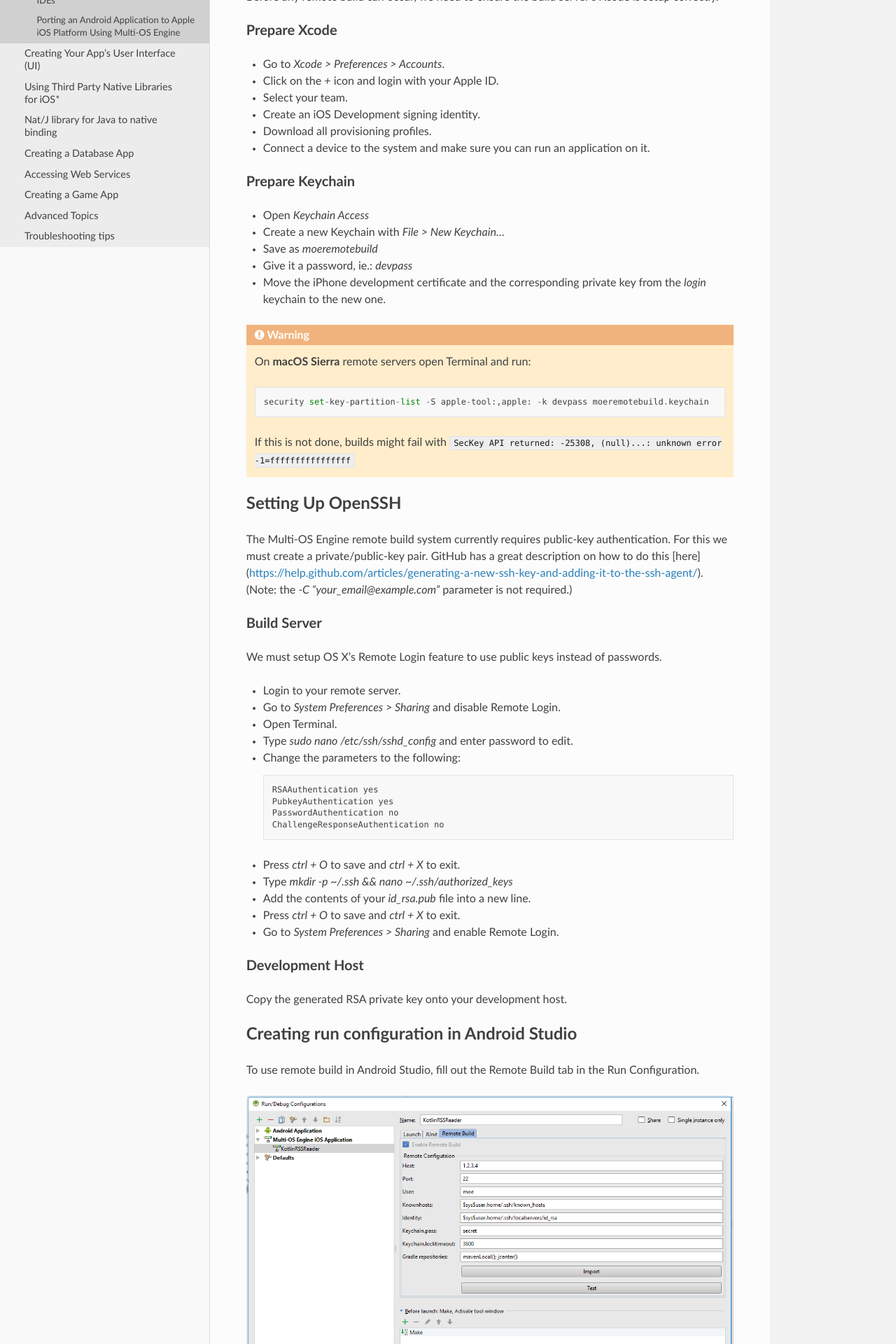
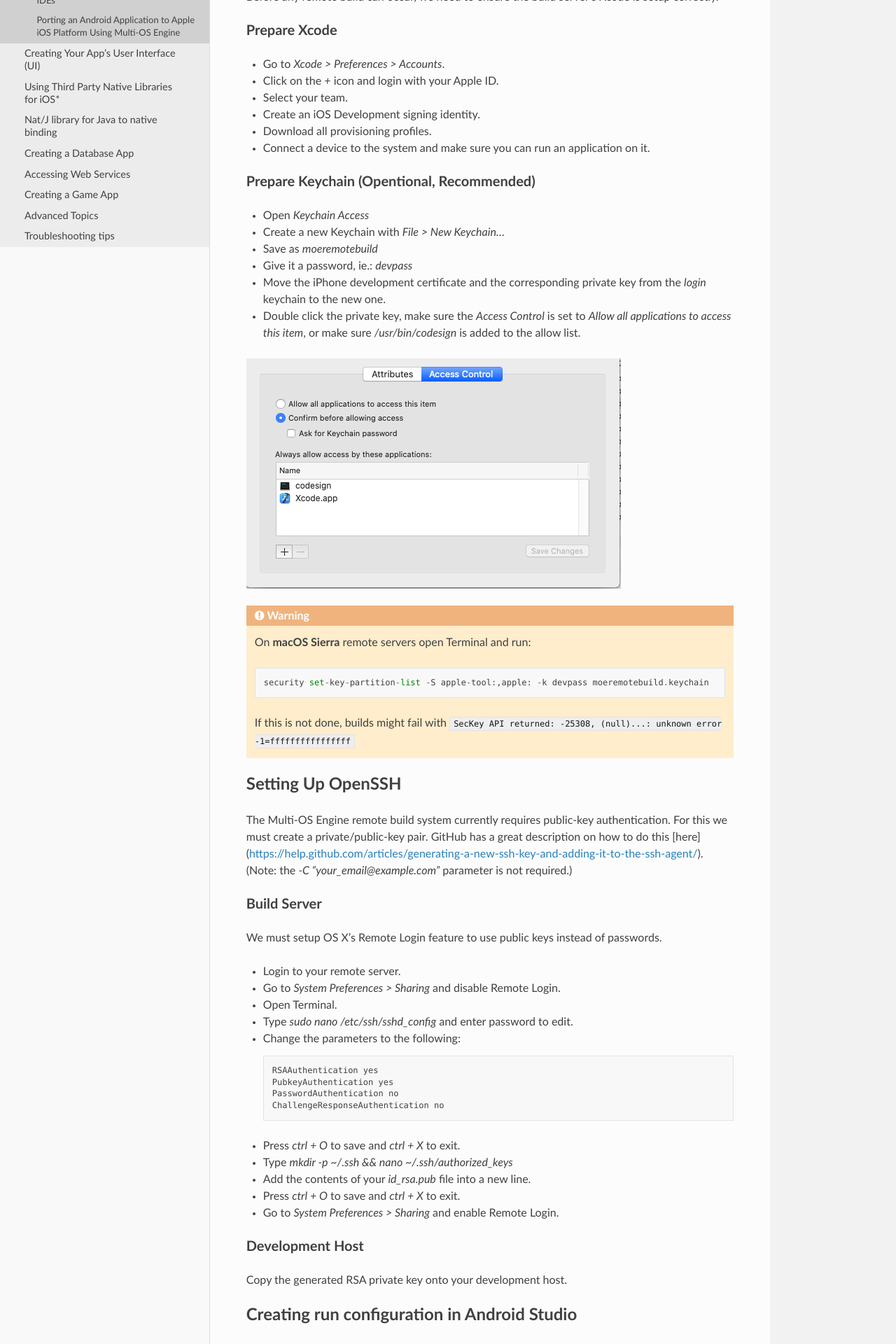
Before and after one commit to multi-os-engine/doc, a Sphinx documentation site: the page built from source/multi-os-engine/3_getting_started/3_remote_build/remote_build.rst, in a window 1280 px wide. Shown: the part 680-2600 px from the top of the page at 70% size. Built offline with Sphinx 7.4.7 and the Read the Docs theme 2.0.0, drawn with Linux system fonts in a browser that asks for light colours; some of the changed text lies outside the part shown.

Commit message:
Update instructions about remote build

```diff
--- a/source/multi-os-engine/3_getting_started/3_remote_build/remote_build.rst
+++ b/source/multi-os-engine/3_getting_started/3_remote_build/remote_build.rst
@@ -1,4 +1,5 @@
 .. _getting-started-remote-build:
+
 ===========================
 Remote Build
 ===========================
@@ -33,14 +34,17 @@
 - Download all provisioning profiles.
 - Connect a device to the system and make sure you can run an application on it.
 
-Prepare Keychain
-^^^^^^^^^^^^^^^^
-
+_`Prepare Keychain` (Opentional, Recommended)
+^^^^^^^^^^^^^^^^^^^^^^^^^^^^^^^^^^^^^^^^^^^^^
 - Open `Keychain Access`
 - Create a new Keychain with `File > New Keychain...`
 - Save as `moeremotebuild`
 - Give it a password, ie.: `devpass`
 - Move the iPhone development certificate and the corresponding private key from the `login` keychain to the new one.
+- Double click the private key, make sure the `Access Control` is set to `Allow all applications to access this item`,
+  or make sure `/usr/bin/codesign` is added to the allow list.
+
+.. image:: images/access_control.png
 
 .. warning::
 
@@ -92,6 +96,7 @@
 * Use the correct file path for the SSH private key file.
 * Specify a path for the known_hosts file, if it does not exist, it will be created automatically.
 * The Gradle repositories field can be left empty by default, it is only required if custom local Maven repositories are required on the build machine.
+* If you skipped the `Prepare Keychain`_ step and would like to use the login keychain, then enter "login.keychain" as the "Keychain.name" and your login password as the "Keychain.pass".
 
 After that the launch will use the remote build settings automatically.
 
```
Also changed, not shown: source/multi-os-engine/3_getting_started/3_remote_build/images/access_control.png (added), source/multi-os-engine/3_getting_started/3_remote_build/images/run_configuration.png.
